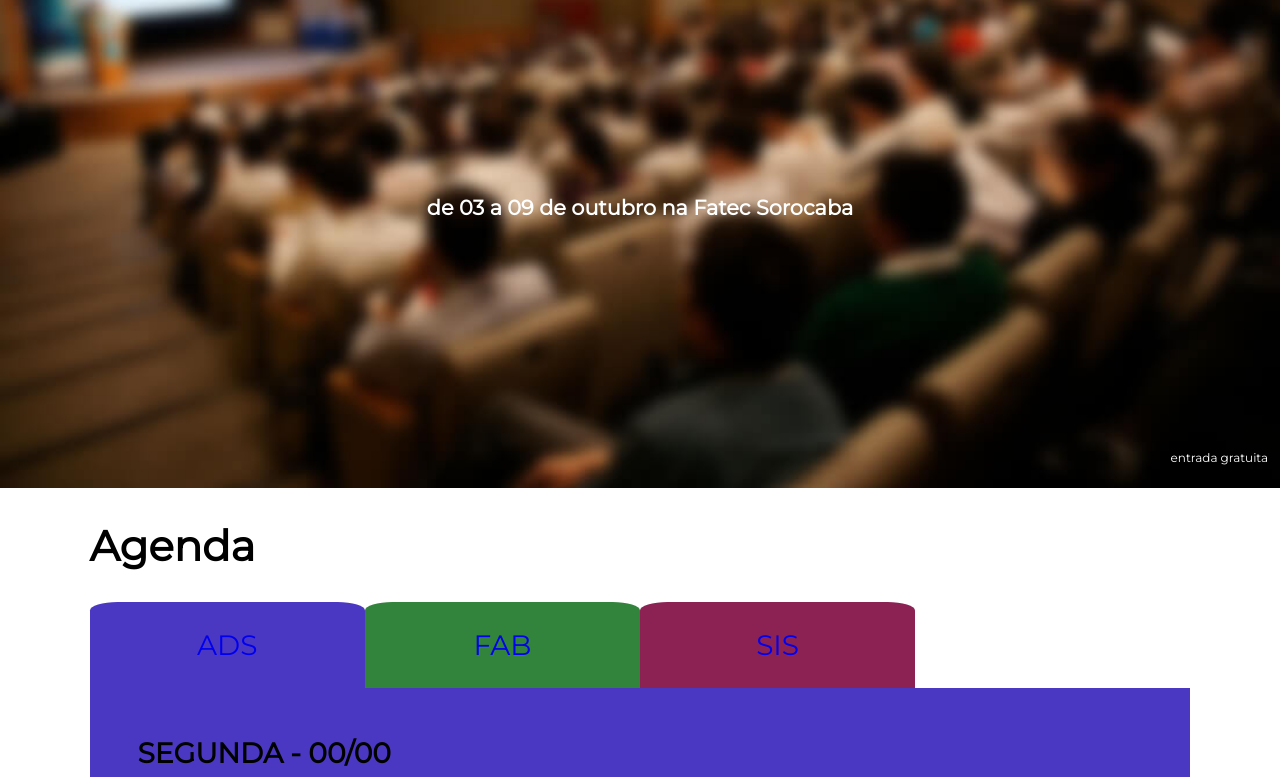
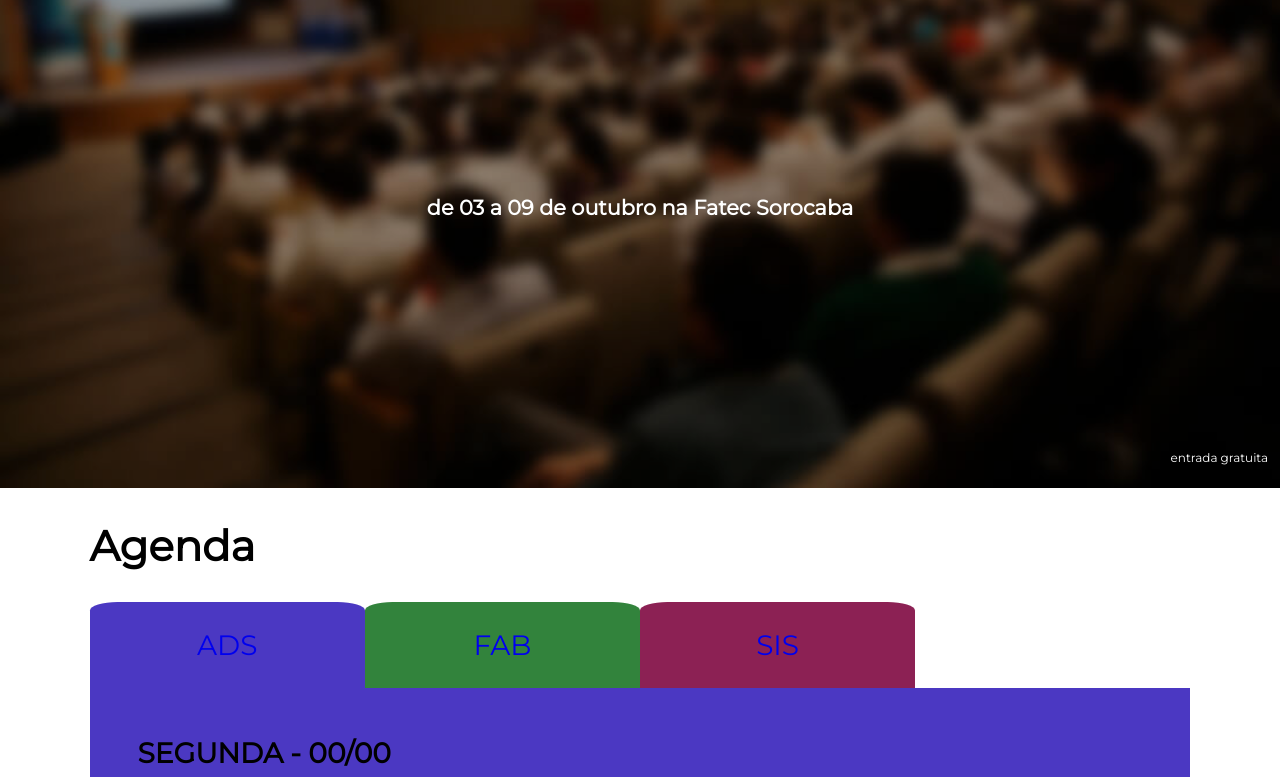
Before and after one commit to FatecSorocaba/semana-da-tecnologia, a website: page index.html in a window 1280 px wide. Shown: the part 312-1089 px from the top of the page. Drawn offline with nearby package versions, Linux system fonts and the light colour scheme; some packages are replaced by stand-ins of ours; files that its build step writes are made by us from their sources; files whose address does not match are found by name.

Commit message:
Improve header's legibility

```diff
--- a/scss/partials/_header.scss
+++ b/scss/partials/_header.scss
@@ -10,6 +10,19 @@ header {
   background-size: cover;
   background-position: left;
   background-attachment: fixed;
+  position: relative;
+  z-index: 2;
+}
+
+header::before {
+  position: absolute;
+  top: 0;
+  left: 0;
+  width: 100%;
+  height: 100%;
+  background-color: rgba(0,0,0,.4);
+  z-index: -1;
+  content: "";
 }
 
 header h1 {
```
